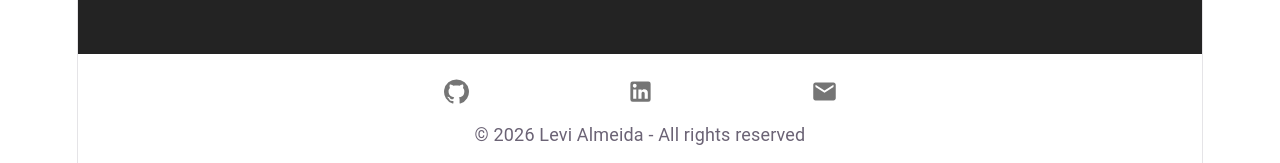
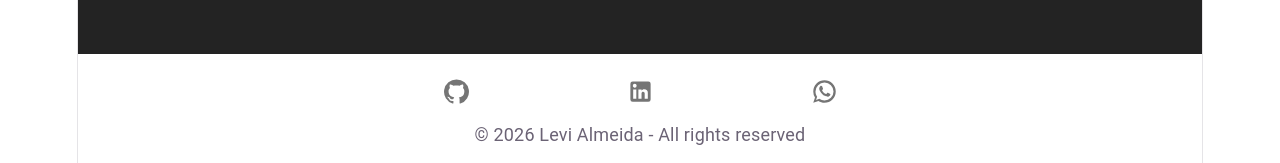
Before and after one commit to Levi-Almeida/my-portifolio, a React (Vite) app: page / in a window 1280 px wide. Shown: the part 2487-2650 px from the top of the page. Built offline with nearby package versions, Linux system fonts and the light colour scheme; the HTML template or start-up script is replaced by a standard one.

Commit message:
feat: Add WPP button to Header

```diff
--- a/src/components/Footer/Footer.tsx
+++ b/src/components/Footer/Footer.tsx
@@ -1,26 +1,36 @@
 import { Box, Container, IconButton, Typography } from "@mui/material"
 import GitHubIcon from '@mui/icons-material/GitHub';
 import LinkedInIcon from '@mui/icons-material/LinkedIn';
-import EmailIcon from '@mui/icons-material/Email';
+import WhatsAppIcon from '@mui/icons-material/WhatsApp';
+
 
 const Footer: React.FC = () => {
 
+
+    const handleWhatsApp = () => {
+        const message = encodeURIComponent(
+            "Olá Levi, vi seu portfólio e gostaria de conversar!"
+        );
+
+        window.open(`https://wa.me/5511914898784?text=${message}`, "_blank");
+    };
+
     return (
         <>
-            <Box sx={{pt:2, pb:2}}>
+            <Box sx={{ pt: 2, pb: 2 }}>
                 <Container maxWidth="sm">
-                    <Box   sx={{pb:1, display:"flex", alignItems:"center", justifyContent:"space-around"}} >
+                    <Box sx={{ pb: 1, display: "flex", alignItems: "center", justifyContent: "space-around" }} >
                         <IconButton onClick={() => window.open("https://github.com/Levi-Almeida")}>
                             <GitHubIcon />
                         </IconButton>
                         <IconButton onClick={() => window.open("https://www.linkedin.com/in/Levi-Almeida/")}>
                             <LinkedInIcon />
                         </IconButton>
-                        <IconButton href="mailto:levi02almeida@gmail.com" target="_blank">
-                            <EmailIcon />
+                        <IconButton onClick={() => handleWhatsApp()}>
+                            <WhatsAppIcon />
                         </IconButton>
                     </Box>
-                    <Typography sx={{ textAlign:"center"}}>
+                    <Typography sx={{ textAlign: "center" }}>
                         © 2026 Levi Almeida - All rights reserved
                     </Typography>
                 </Container>
```
